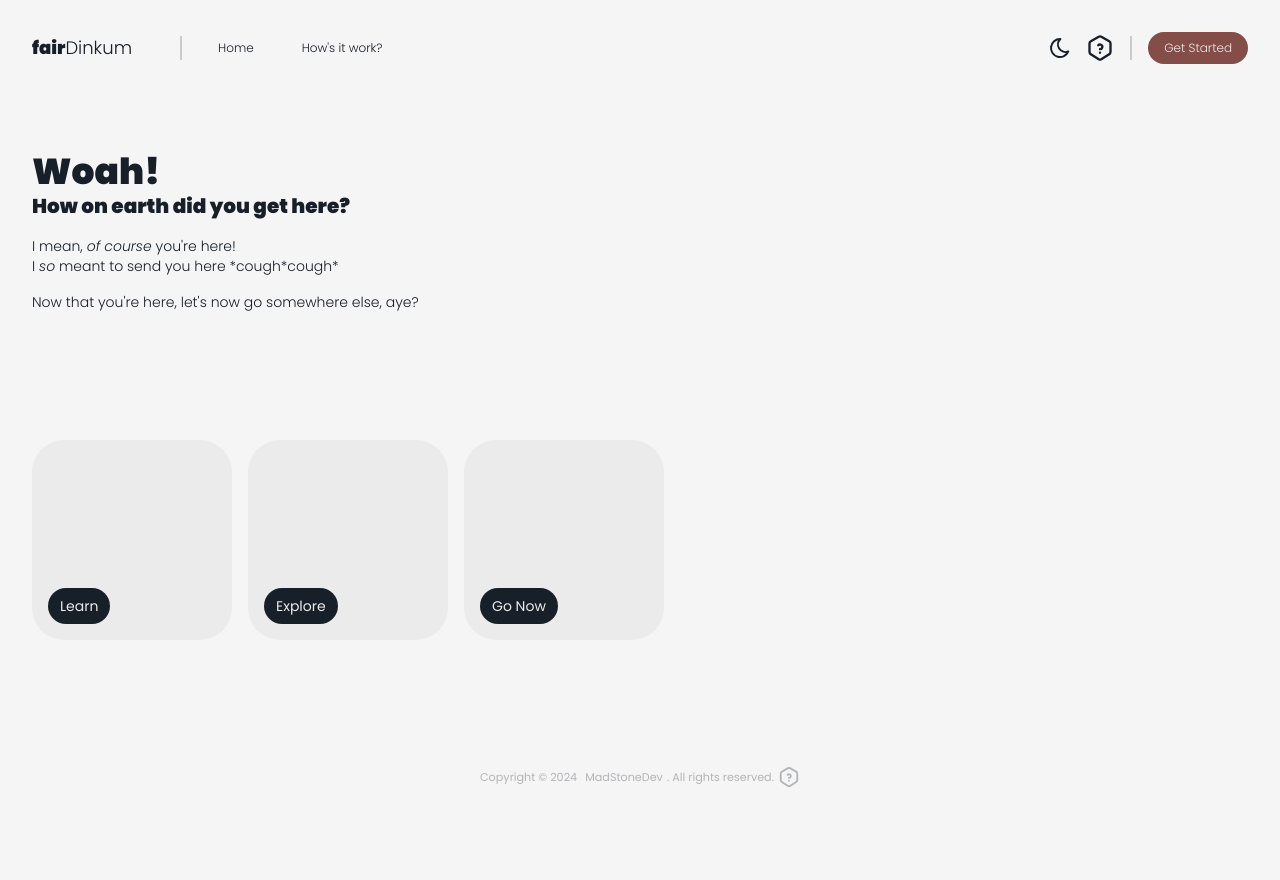
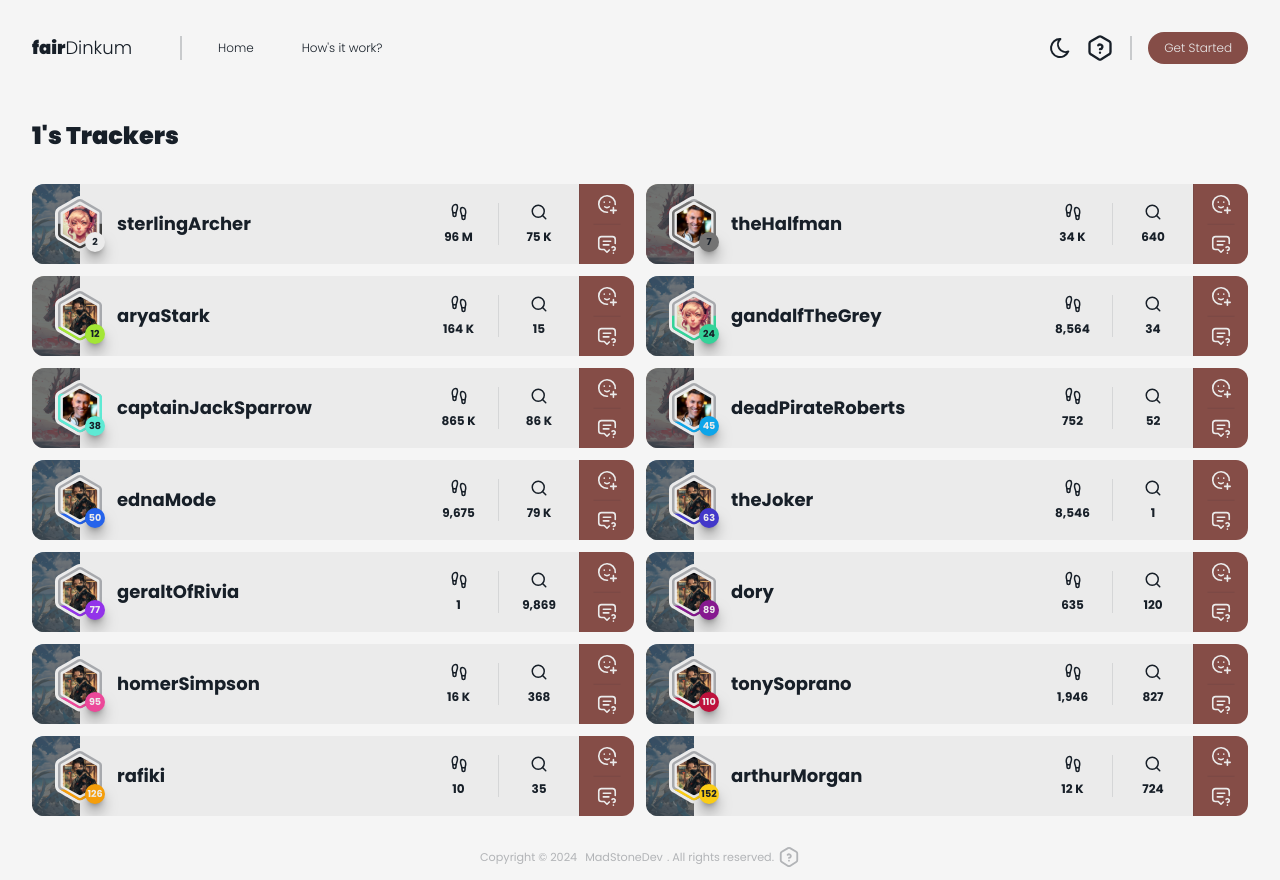
Before and after one commit to MadStoneDev/fair-dinkum, a Next.js app: page /user/1/trackers in a window 1280 px wide. Before the commit this address had no page. Before the commit the page ends 800 px from the top, so only its background shows below. Built offline with nearby package versions, Linux system fonts and the light colour scheme.

Commit message:
tracker and tracking page draft

```diff
--- a/src/app/(private)/user/[user]/following/page.tsx
+++ /dev/null
@@ -1,7 +0,0 @@
-export default function UserFollowing({
-  params,
-}: {
-  params: { user: string };
-}) {
-  return <div>User Following</div>;
-}
--- a/src/app/(private)/user/[user]/followers/page.tsx
+++ b/src/app/(private)/user/[user]/trackers/page.tsx
@@ -1,11 +1,7 @@
 import UserListCard from "@/components/user-list-card";
 import { dummyTrackers } from "@/data/dummy-trackers";
 
-export default function UserFollowers({
-  params,
-}: {
-  params: { user: string };
-}) {
+export default function TrackerPage({ params }: { params: { user: string } }) {
   return (
     <main className="px-3 lg:px-8 mb-16 transition-all duration-500 ease-in-out">
       <h1 className={`text-base md:text-xl lg:text-2xl font-bold`}>
--- /dev/null
+++ b/src/app/(private)/user/[user]/tracking/page.tsx
@@ -0,0 +1,29 @@
+import UserListCard from "@/components/user-list-card";
+import { dummyTrackers } from "@/data/dummy-trackers";
+
+export default function TrackingPage({ params }: { params: { user: string } }) {
+  return (
+    <main className="px-3 lg:px-8 mb-16 transition-all duration-500 ease-in-out">
+      <h1 className={`text-base md:text-xl lg:text-2xl font-bold`}>
+        {params.user}'s Trackers
+      </h1>
+      <section
+        className={`mt-4 lg:mt-8 grid grid-cols-1 md:grid-cols-2 2xl:grid-cols-3 gap-3 transition-all duration-500 ease-in-out`}
+      >
+        {dummyTrackers.map((tracker) => (
+          <UserListCard
+            key={tracker.id}
+            username={tracker.username}
+            tagline={tracker.tagline}
+            avatar={tracker.avatar}
+            cover={tracker.cover}
+            progress={tracker.progress}
+            level={tracker.level}
+            trackers={tracker.trackers}
+            tracking={tracker.tracking}
+          />
+        ))}
+      </section>
+    </main>
+  );
+}
--- a/src/components/avatar.tsx
+++ b/src/components/avatar.tsx
@@ -3,8 +3,16 @@
 import React from "react";
 import styled from "styled-components";
 
-const AvatarWrapper = styled.div`
-  position: relative;
+const AvatarWrapper = styled.div``;
+
+const AvatarImage = styled.div`
+  width: 70%;
+  height: 70%;
+  background-size: cover;
+  background-position: center;
+  background-repeat: no-repeat;
+  clip-path: polygon(50% 0%, 100% 25%, 100% 75%, 50% 100%, 0% 75%, 0% 25%);
+  z-index: 0;
 `;
 
 interface LevelColorsProps {
@@ -16,11 +24,13 @@ interface LevelColorsProps {
 }
 
 export default function Avatar({
+  username = "",
   progress,
   level,
   size = 100,
   image = "",
 }: {
+  username: string;
   progress: number;
   level: number;
   size?: number;
@@ -52,8 +62,8 @@ export default function Avatar({
   };
 
   return (
-    <AvatarWrapper style={{ width: `${size}px` }}>
-      <svg viewBox="0 0 100 111">
+    <AvatarWrapper className={`relative`} style={{ width: `${size}px` }}>
+      <svg viewBox="0 0 100 111" className={`object-cover`}>
         {/* Margin */}
         <path
           d="M10857.8 396.705c3.4-1.96 7.6-1.96 11 0 6.9 3.986 18.7 10.794 25.6 14.78 3.4 1.96 5.5 5.583 5.5 9.503v29.561c0 3.92-2.1 7.543-5.5 9.503-6.9 3.987-18.7 10.794-25.6 14.78a11.02 11.02 0 0 1-11 0c-6.9-3.986-18.7-10.793-25.6-14.78-3.4-1.96-5.5-5.583-5.5-9.503v-29.561c0-3.92 2.1-7.543 5.5-9.503 6.9-3.986 18.7-10.794 25.6-14.78Z"
@@ -95,25 +105,17 @@ export default function Avatar({
           className={`fill-light dark:fill-gray z-20`}
           transform="translate(-14800.45 -540.296) scale(1.36703)"
         />
+      </svg>
 
-        {/* Image */}
-        <defs>
-          <clipPath id="clipImage">
-            <path
-              d="M10860.4 409.586c1.8-1.045 4-1.045 5.8 0l18.3 10.557a5.852 5.852 0 0 1 2.9 5.068v21.115a5.85 5.85 0 0 1-2.9 5.068l-18.3 10.557a5.757 5.757 0 0 1-5.8 0l-18.3-10.557a5.85 5.85 0 0 1-2.9-5.068v-21.115c0-2.09 1.1-4.022 2.9-5.068l18.3-10.557Z"
-              transform="translate(-14800.45 -540.296) scale(1.36703)"
-            />
-          </clipPath>
-        </defs>
-
-        <image
-          xlinkHref={image}
-          className={`object-cover z-20`}
-          clipPath="url(#clipImage)"
-          width={`100%`}
-          height={`100%`}
+      <AvatarImage
+        className={`absolute left-1/2 -translate-x-1/2 top-1/2 -translate-y-1/2`}
+      >
+        <img
+          src={image}
+          alt={username}
+          className={`w-full h-full object-cover object-center`}
         />
-      </svg>
+      </AvatarImage>
 
       {/* User Level */}
       <div
--- a/src/components/user-list-card.tsx
+++ b/src/components/user-list-card.tsx
@@ -27,9 +27,9 @@ export default function UserListCard({
   // Functions
   const normaliseTotal = (total: number) => {
     if (total > 999999) {
-      return `${Math.round(total / 1000000)} M`;
+      return `${Math.floor(total / 1000000)} M`;
     } else if (total > 9999) {
-      return `${Math.ceil(total / 1000)} K`;
+      return `${Math.floor(total / 1000)} K`;
     } else {
       return total.toLocaleString();
     }
@@ -48,13 +48,14 @@ export default function UserListCard({
         }}
       >
         <div
-          className={`absolute top-0 left-0 w-full h-full bg-accent/75`}
+          className={`absolute top-0 left-0 w-full h-full bg-gray/75 dark:bg-light/70`}
         ></div>
       </div>
 
       {/* Avatar */}
       <div className={`-ml-[25px] grid justify-center z-10`}>
         <Avatar
+          username={username}
           progress={progress}
           level={level || 0}
           size={50}
@@ -69,7 +70,7 @@ export default function UserListCard({
         <section className={`text-center`}>
           <Link
             href={`/user/${username}`}
-            className={`-mb-1 p-1 font-semibold text-sm lg:text-lg hover:bg-accent transition-all duration-500 ease-in-out`}
+            className={`-mb-1 p-1 font-semibold text-sm lg:text-lg hover:bg-accent hover:text-light transition-all duration-500 ease-in-out`}
           >
             {username}
           </Link>
@@ -77,21 +78,25 @@ export default function UserListCard({
 
         {/* Stats */}
         <section className={`grid grid-cols-2`}>
-          <div
+          <Link
+            href={`/user/${username}/trackers`}
             className={`px-4 flex flex-col gap-2 items-center border-r-[0.5px] border-dark/10 dark:border-light/20 w-20`}
           >
-            <Footprints size={20} />
+            <Footprints size={18} />
             <h3 className={`font-semibold text-xs`}>
               {normaliseTotal(trackers)}
             </h3>
-          </div>
+          </Link>
 
-          <div className={`px-4 flex flex-col gap-2 items-center w-20`}>
-            <Search size={20} />
+          <Link
+            href={`/user/${username}/tracking`}
+            className={`px-4 flex flex-col gap-2 items-center w-20`}
+          >
+            <Search size={18} />
             <h3 className={`font-semibold text-xs`}>
               {normaliseTotal(tracking)}
             </h3>
-          </div>
+          </Link>
         </section>
       </div>
 
@@ -101,13 +106,13 @@ export default function UserListCard({
       >
         <Link
           href={`/user/${username}/follow`}
-          className={`px-2 lg:px-4 py-2 grid place-content-center hover:bg-light/20 text-center transition-all duration-500 ease-in-out`}
+          className={`px-2 lg:px-4 py-2 grid place-content-center hover:bg-light/20 text-light text-center transition-all duration-500 ease-in-out`}
         >
           <IconMoodPlus stroke={1.75} width={22} />
         </Link>
         <Link
           href={`/user/${username}/ask`}
-          className={`px-2 lg:px-4 py-2 grid place-content-center hover:bg-light/20 text-center transition-all duration-500 ease-in-out`}
+          className={`px-2 lg:px-4 py-2 grid place-content-center hover:bg-light/20 text-light text-center transition-all duration-500 ease-in-out`}
         >
           <IconMessage2Question stroke={1.75} width={22} />
         </Link>
--- a/src/data/dummy-trackers.ts
+++ b/src/data/dummy-trackers.ts
@@ -6,7 +6,7 @@ export const dummyTrackers = [
     avatar: "/dummy/avatar.jpg",
     cover: "/dummy/cover_2.jpg",
     progress: 50,
-    level: 24,
+    level: 2,
     trackers: 96824585,
     tracking: 75223,
   },
@@ -96,7 +96,7 @@ export const dummyTrackers = [
     progress: 25,
     level: 77,
     trackers: 1,
-    tracking: 0,
+    tracking: 9869,
   },
   {
     id: 10,
@@ -128,8 +128,8 @@ export const dummyTrackers = [
     cover: "/dummy/cover_2.jpg",
     progress: 25,
     level: 110,
-    trackers: 10,
-    tracking: 35,
+    trackers: 1946,
+    tracking: 827,
   },
   {
     id: 13,
@@ -150,7 +150,7 @@ export const dummyTrackers = [
     cover: "/dummy/cover_2.jpg",
     progress: 25,
     level: 152,
-    trackers: 10,
-    tracking: 35,
+    trackers: 12358,
+    tracking: 724,
   },
 ];
```
